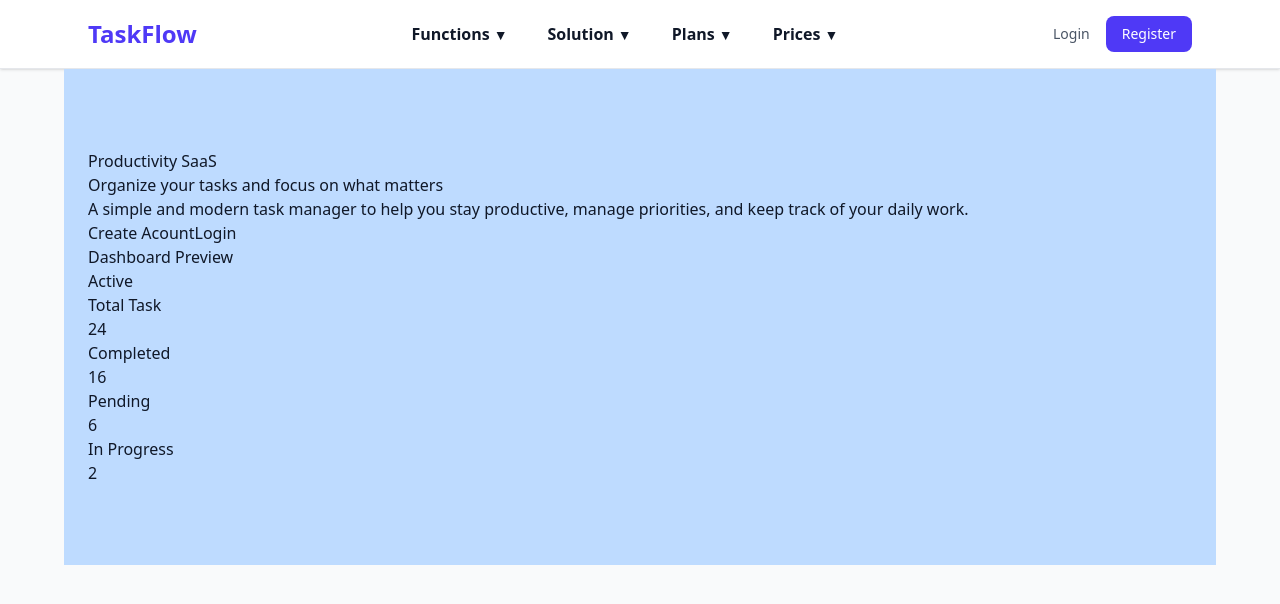
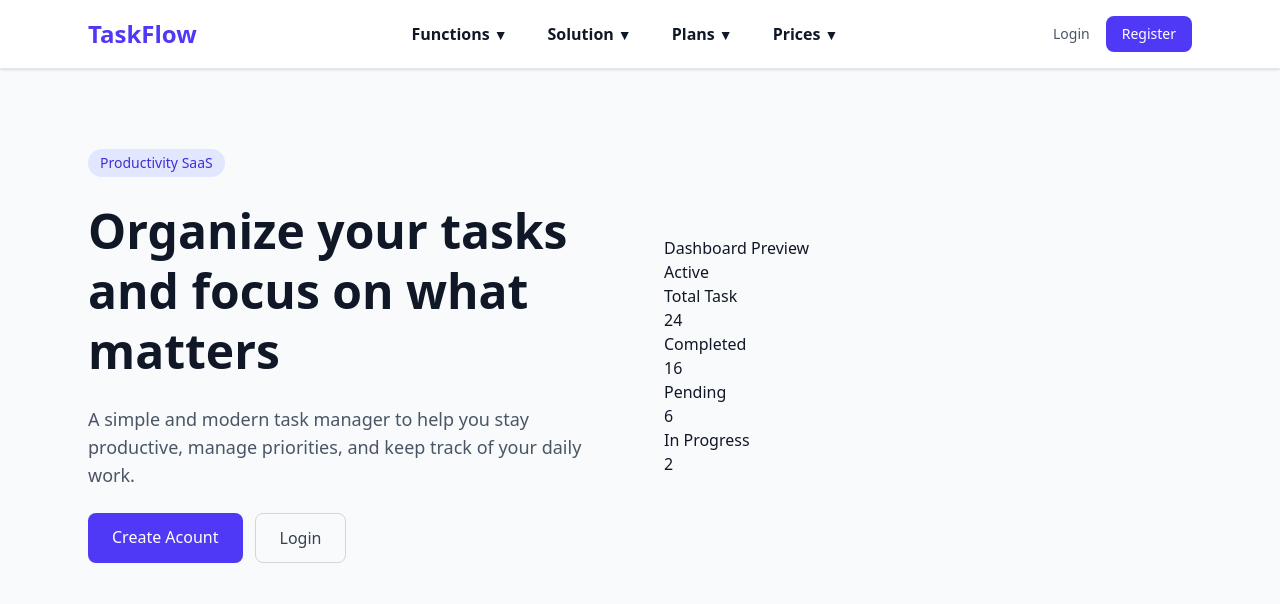
Before and after one commit to JRizzetto/meus-projetos-full-stack-portifolio, a Next.js app in the folder projeto-01-task-manager-saas/: page / in a window 1280 px wide. Shown: the top 604 px of the page. Built offline with nearby package versions, Linux system fonts and the light colour scheme.

Commit message:
projeto-01-task-manager-saas - Dropdown, overlay do menu nav e section

```diff
--- a/projeto-01-task-manager-saas/src/app/page.tsx
+++ b/projeto-01-task-manager-saas/src/app/page.tsx
@@ -6,6 +6,16 @@ export default function Home() {
   const [isSolutionOpen, setIsSolutionOpen] = useState(false);
   const [isPlansOpen, setIsPlansOpen] = useState(false);
   const [isPricesOpen, setIsPricesOpen] = useState(false);
+
+  const isAnyMenuOpen =
+    isFunctionOpen || isSolutionOpen || isPlansOpen || isPricesOpen;
+
+  const closeAllMenus = () => {
+    setIsFunctionOpen(false);
+    setIsSolutionOpen(false);
+    setIsPlansOpen(false);
+    setIsPricesOpen(false);
+  };
 
   const openMenu = (menuToOpen: string) => {
     if (menuToOpen === "functions" && isFunctionOpen) {
@@ -36,11 +46,18 @@ export default function Home() {
 
   return (
     <main className="min-h-screen bg-gray-50 text-gray-900">
-      <header className="border-b border-gray-200 bg-white transition: shadow duration-300 hover:shadow-lg">
+      <header className="border-b border-gray-200 bg-white transition: shadow duration-300 hover:shadow-lg relative z-10">
+        {isAnyMenuOpen && (
+          <div
+            onClick={closeAllMenus}
+            className="fixed inset-0 bg-black/50 z-20"
+          ></div>
+        )}
+
         <div className="mx-auto flex max-w-6xl items-center justify-between px-6 py-4">
           <h1 className="text-2xl font-bold text-indigo-600">TaskFlow</h1>
 
-          <div className="flex gap-10 font-bold relative">
+          <div className="flex gap-10 font-bold">
             <button
               onClick={() => openMenu("functions")}
               className="hover:text-indigo-600 transition-colors cursor-pointer"
@@ -50,7 +67,7 @@ export default function Home() {
             </button>
 
             {isFunctionOpen && (
-              <div className="border-b border-gray-200 bg-gray-50 absolute top-full z-1  w-[100vw] left-1/2 -translate-x-1/2">
+              <div className="border-b border-gray-200 bg-gray-50 absolute top-full z-30 w-[100vw] left-1/2 -translate-x-1/2 transition-all duration-500">
                 <div className="mx-auto max-w-6xl px-6 py-4">
                   <div className="flex gap-8">
                     <div>
@@ -99,7 +116,7 @@ export default function Home() {
             </button>
 
             {isSolutionOpen && (
-              <div className="border-b border-gray-200 bg-gray-50 absolute top-full z-1 w-[100vw] -translate-x-1/2 left-1/2">
+              <div className="border-b border-gray-200 bg-gray-50 absolute top-full z-30 w-[100vw] -translate-x-1/2 left-1/2">
                 <div className="mx-auto max-w-6xl px-6 py-4">
                   <div className="flex gap-8">
                     <div>
@@ -149,7 +166,7 @@ export default function Home() {
             </button>
 
             {isPlansOpen && (
-              <div className="border-b border-gray-200 bg-gray-50 absolute top-full z-1 w-[100vw] left-1/2 -translate-x-1/2">
+              <div className="border-b border-gray-200 bg-gray-50 absolute top-full z-30 w-[100vw] left-1/2 -translate-x-1/2">
                 <div className="mx-auto max-w-6xl px-6 py-4">
                   <div className="flex gap-8">
                     <div>
@@ -189,7 +206,7 @@ export default function Home() {
             </button>
 
             {isPricesOpen && (
-              <div className="border-b border-gray-200 bg-gray-50 absolute top-full z-1 w-[100vw] left-1/2 -translate-x-1/2">
+              <div className="border-b border-gray-200 bg-gray-50 absolute top-full z-30 w-[100vw] left-1/2 -translate-x-1/2">
                 <div className="mx-auto max-w-6xl px-6 py-4">
                   <div className="flex gap-8">
                     <div>
@@ -240,22 +257,36 @@ export default function Home() {
         </div>
       </header>
 
-      <section className="mx-auto max-w-6xl px-6 py-20 bg-blue-200">
-        <div>
-          <div>
-            <span>Productivity SaaS</span>
+      <section className="mx-auto max-w-6xl px-6 py-20">
+        <div className="grid items-center gap-12 md:grid-cols-2">
+          <div className="space-y-6">
+            <span className="inline-block rounded-full bg-indigo-100 px-3 py-1 text-sm font-medium text-indigo-700">
+              Productivity SaaS
+            </span>
 
-            <h2>Organize your tasks and focus on what matters </h2>
+            <h2 className="text-4xl font-bold leading-tight md:text-5xl">
+              Organize your tasks and focus on what matters{" "}
+            </h2>
 
-            <p>
+            <p className="text-lg text-gray-600">
               A simple and modern task manager to help you stay productive,
               manage priorities, and keep track of your daily work.
             </p>
 
-            <div>
-              <a href="/register">Create Acount</a>
+            <div className="flex flex-col gap-3 sm:flex-row">
+              <a
+                href="/register"
+                className="rounded-lg bg-indigo-600 px-6 py-3 text-center font-medium text-white hover:bg-indigo-700"
+              >
+                Create Acount
+              </a>
 
-              <a href="/login">Login</a>
+              <a
+                href="/login"
+                className="rounded-lg border border-gray-300 px-6 py-3 text-center font-medium text-gray-700 hover:bg-gray-200"
+              >
+                Login
+              </a>
             </div>
           </div>
 
```
